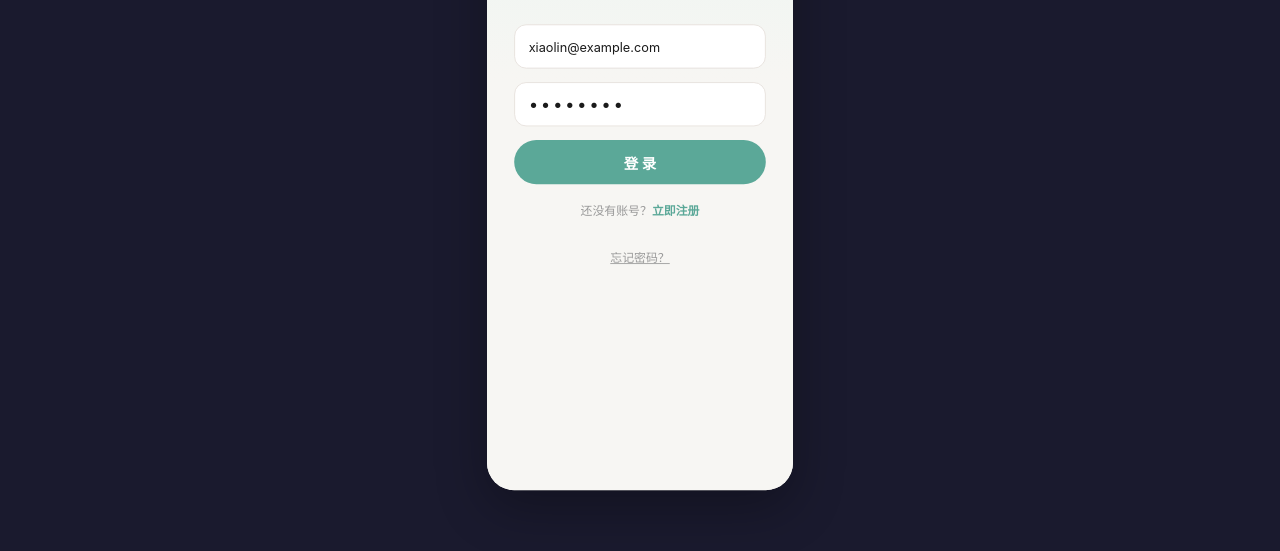
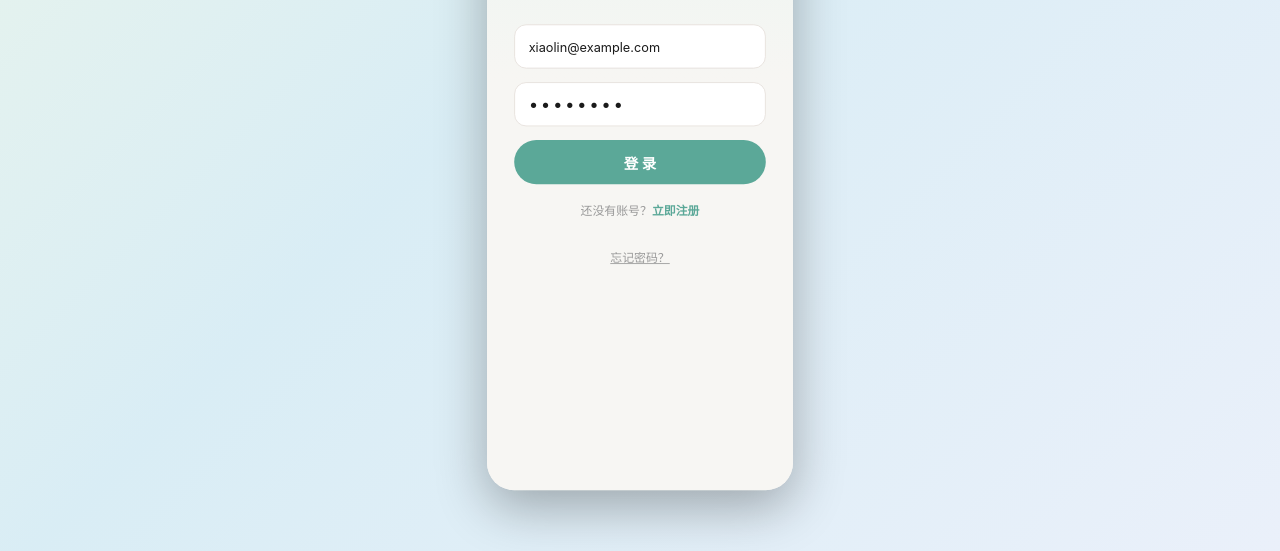
Before and after one commit to besthqhd/warm-todo-app, a plain HTML site: page index.html in a window 1280 px wide. Shown: the part 249-800 px from the top of the page. Drawn offline with Linux system fonts and the light colour scheme.

Commit message:
style: 外层背景改为明朗清新渐变（浅薄荷→淡天蓝→浅雾蓝），替换原深色 #1a1a2e

```diff
--- a/index.html
+++ b/index.html
@@ -7,7 +7,7 @@
 <style>
 :root{--primary:#5BA898;--primary-light:rgba(91,168,152,0.12);--bg:#F7F6F3;--bg-card:#FFFFFF;--bg-overlay:rgba(0,0,0,0.35);--text-primary:#1A1A1A;--text-secondary:#5C5C5C;--text-tertiary:#999999;--text-placeholder:#CCCCCC;--text-inverse:#FFFFFF;--border:#E6E0DB;--accent-orange:#D4A574;--accent-red:#C2624A;--accent-amber:#C08A4A;--radius-page:32px;--radius-card:16px;--radius-card-lg:20px;--radius-input:14px;--radius-button:26px;--radius-chip:20px;--radius-pill:15px;--pad-page:24px;--fs-xs:12px;--fs-sm:13px;--fs-base:14px;--fs-md:15px;--fs-lg:17px;--fs-xl:20px;--fs-2xl:22px;--fs-3xl:24px;--fs-4xl:26px;--fs-5xl:36px;--shadow-card:0 2px 8px rgba(0,0,0,0.04);--shadow-modal:0 8px 24px rgba(0,0,0,0.12);--shadow-fab:0 4px 12px rgba(91,168,152,0.3);--phone-w:360px;--phone-h:798px}
 *{margin:0;padding:0;box-sizing:border-box}
-html,body{font-family:"Sarasa Gothic SC","PingFang SC","Microsoft YaHei",-apple-system,BlinkMacSystemFont,sans-serif;font-size:var(--fs-base);color:var(--text-primary);background:#1a1a2e;overflow:hidden;height:100vh;width:100vw;-webkit-font-smoothing:antialiased}
+html,body{font-family:"Sarasa Gothic SC","PingFang SC","Microsoft YaHei",-apple-system,BlinkMacSystemFont,sans-serif;font-size:var(--fs-base);color:var(--text-primary);background:linear-gradient(135deg,#e8f4ec 0%,#d9edf5 40%,#eaf0fa 100%);overflow:hidden;height:100vh;width:100vw;-webkit-font-smoothing:antialiased}
 body{display:flex;align-items:center;justify-content:center}
 .phone-frame{position:relative;width:var(--phone-w);height:var(--phone-h);background:var(--bg);border-radius:var(--radius-page);overflow:hidden;box-shadow:0 20px 60px rgba(0,0,0,0.3);transform-origin:center center}
 @media (max-height:820px){.phone-frame{transform:scale(0.85)}}
```
